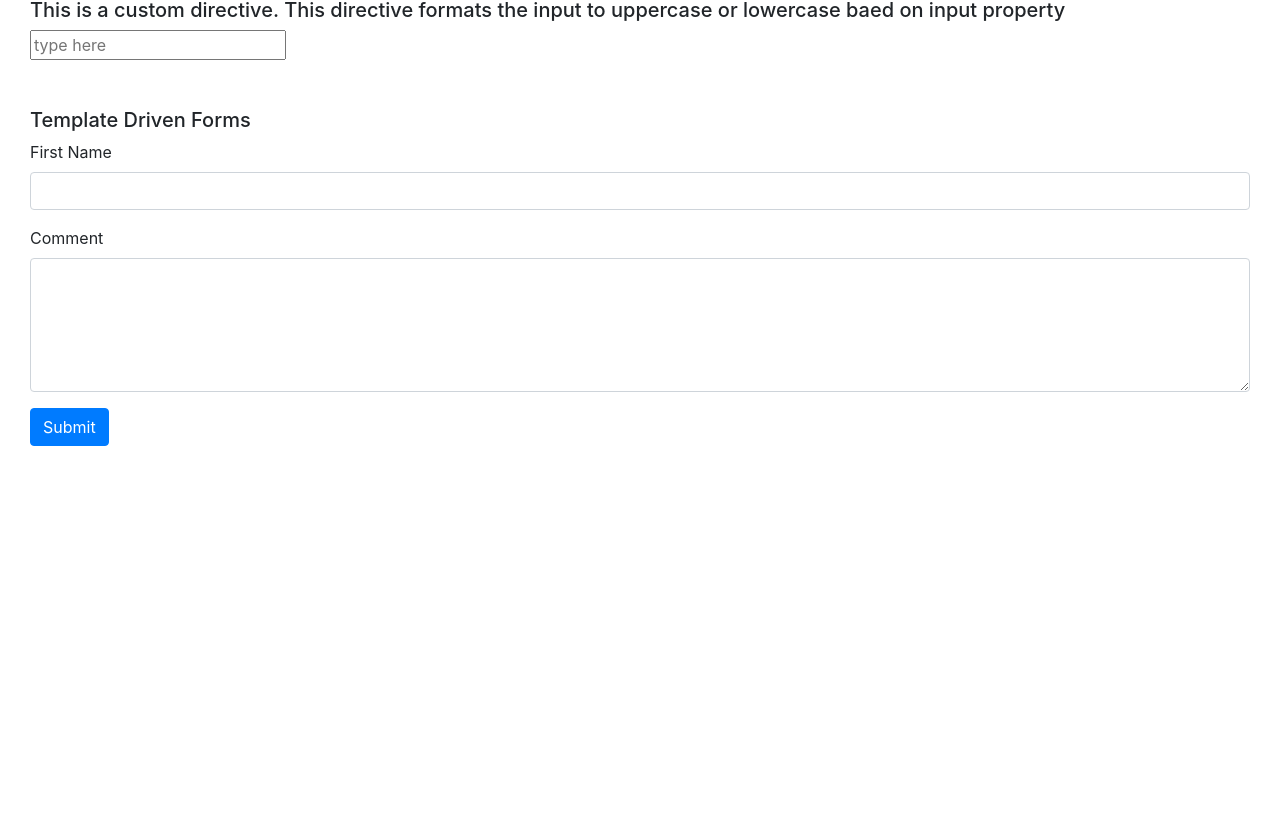
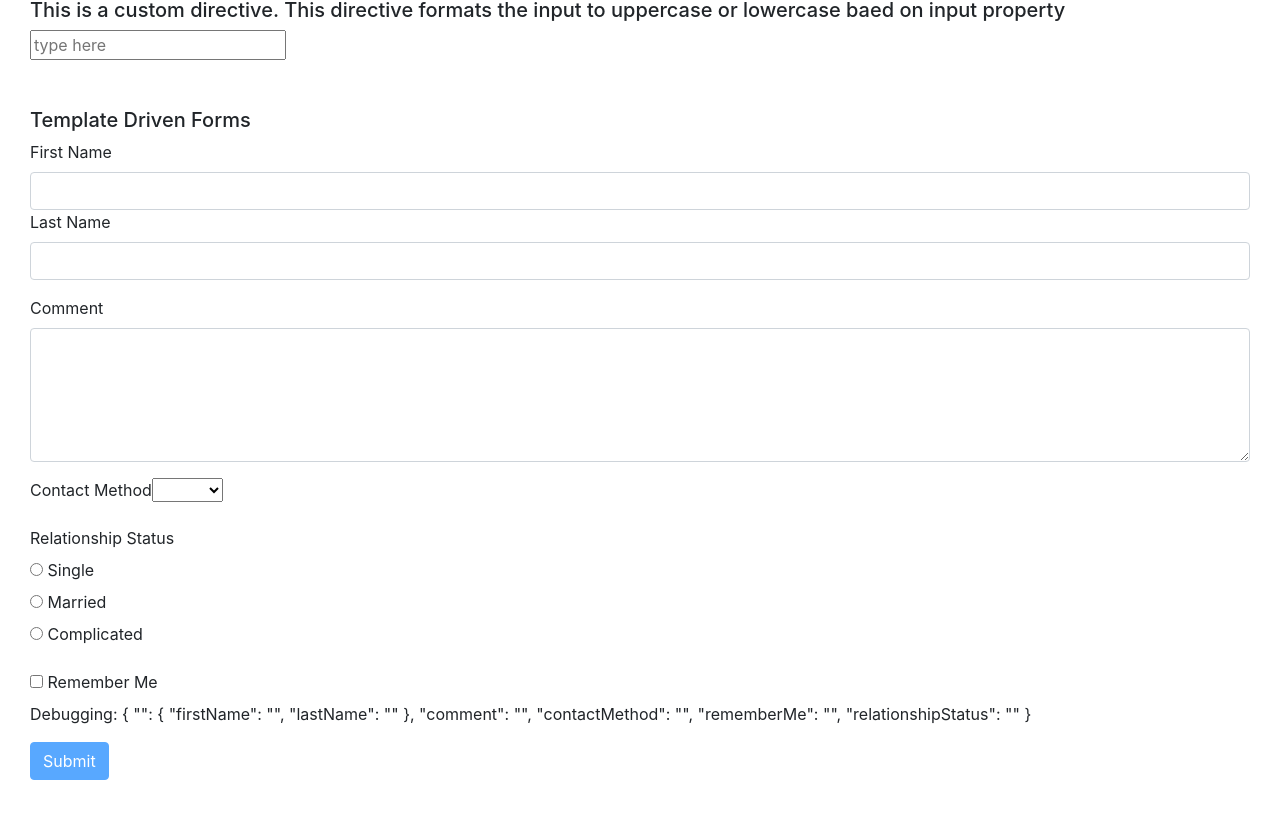
Before and after one commit to jsprodev/learn-angular, an Angular app: page / in a window 1280 px wide. Shown: the part 2111-2929 px from the top of the page. Before the commit the page ends 2635 px from the top, so only its background shows below. Built offline with nearby package versions, Linux system fonts and the light colour scheme.

Commit message:
form validations

```diff
--- a/src/app/app.component.css
+++ b/src/app/app.component.css
@@ -1,7 +1,3 @@
-.bg-red {
-    background-color: red !important;
-}
-
 li.nav-item {
     cursor: pointer;
 }
@@ -9,11 +5,3 @@ li.nav-item {
 ul li {
     padding: 0.5rem 0rem;
 }
-
-.bg-yellow {
-    background: yellow;
-}
-
-.bg-grey {
-    background: grey;
-}
--- a/src/app/app.component.html
+++ b/src/app/app.component.html
@@ -156,28 +156,78 @@
 
 <div>
   <h5>Template Driven Forms</h5>
-  <form>
+  <form ngForm #fTV="ngForm" (ngSubmit)="onFormSubmit(fTV)">  <!-- ngForm Directive (applied by default) -> FormGroup object is created BTS by angular  -->
+    <div ngModelGroup #formGroupTV="ngModelGroup"> <!-- ngModelGroup Directive -> FormGroup object is created BTS by angular, it is aplied to subgroups. It doesent have ngSubmit output, while ngForm Directive has  -->
       <div class="form-group">
         <label for="firstName">First Name</label>
-      <input class="form-control" id="firstName" type="text" name="firstName"
+        <input
+          class="form-control"
+          id="firstName"
+          type="text"
+          name="firstName"
           ngModel
           #firstNameTV="ngModel"
           (change)="onChange(firstNameTV)"
           required
           minlength="3"
           maxlength="15"
-        pattern="hashim">
+          pattern="hashim"> <!-- ngModel Directive -> FormControl object is created BTS by angular  -->
         <div class="alert alert-danger" *ngIf="firstNameTV.touched && firstNameTV.invalid">
           <div *ngIf="firstNameTV.errors.required">First Name is requied</div>
           <div *ngIf="firstNameTV.errors.minlength">Minimum lenght should be {{ firstNameTV.errors.minlength.requiredLength }} characters</div>
           <div *ngIf="firstNameTV.errors.pattern">First Name dosent match the pattern "{{ firstNameTV.errors.pattern.requiredPattern }}"</div>
+        </div>
+        <label for="lastName">Last Name</label>
+        <input
+          class="form-control"
+          id="lastName"
+          type="text"
+          name="lastName"
+          ngModel
+          #lastNameTV="ngModel"
+          (change)="onChange(lastNameTV)"
+          required
+          minlength="3"
+          maxlength="15"
+          pattern="khalid">
+          <div class="alert alert-danger" *ngIf="lastNameTV.touched && lastNameTV.invalid">
+              <div *ngIf="lastNameTV.errors.required">Last Name is requied</div>
+              <div *ngIf="lastNameTV.errors.minlength">Minimum lenght should be {{ lastNameTV.errors.minlength.requiredLength }} characters</div>
+              <div *ngIf="lastNameTV.errors.pattern">First Name dosent match the pattern "{{ lastNameTV.errors.pattern.requiredPattern }}"</div>
+          </div>
       </div>
     </div>
     <div class="form-group">
         <label for="comment">Comment</label>
         <textarea class="form-control" id="comment" name="" cols="20" rows="5" name="comment" ngModel #commentTV="ngModel" (change)="onChange(commentTV)"></textarea>
     </div>
-    <button class="btn btn-primary">Submit</button>
+    <div class="form-group">
+      <label for="contactMethod">Contact Method</label>
+      <select ngModel name="contactMethod">
+        <option *ngFor="let cm of contactMethods" [value]="cm.id"> <!-- use [ngValue]="cm" to display the whole object -->
+          {{ cm.name }}
+        </option>
+      </select>
+    </div>
+    <div class="form-group">
+      <label>Relationship Status</label>
+      <div class="radio" *ngFor="let rs of realtionshipStatus">
+        <label>
+          <input ngModel type="radio" name="relationshipStatus" [value]="rs.id">
+          {{ rs.name }}
+        </label>
+      </div>
+    </div>
+    <div class="checkox">
+      <label>
+        <input type="checkbox" ngModel name="rememberMe">
+        Remember Me
+      </label>
+    </div>
+    <p>
+      Debugging: {{ fTV.value | json }}
+    </p>
+    <button class="btn btn-primary" [disabled]="fTV.invalid">Submit</button>
   </form>
 </div>
 <br><br>
--- a/src/app/app.component.ts
+++ b/src/app/app.component.ts
@@ -37,6 +37,15 @@ export class AppComponent {
         address: null
       }
     };
+  contactMethods = [
+    { id: 1, name: 'Phone'},
+    { id: 2, name: 'Email'},
+  ];
+  realtionshipStatus = [
+    { id:1, name: 'Single'},
+    { id:2, name: 'Married'},
+    { id:3, name: 'Complicated'},
+  ];
 
   constructor(myService: DataService) {
     this.tasks = myService.getTasks();
@@ -95,4 +104,8 @@ export class AppComponent {
     console.log(inputTVP);
   }
 
+  onFormSubmit(p) {
+    console.log(p.value) // value is JSON representation of from input values
+  }
+
 }
--- a/src/styles.css
+++ b/src/styles.css
@@ -24,3 +24,19 @@ body {
 .mt-1 {
     margin-top: 1rem !important;
 }
+
+.bg-red {
+    background-color: red !important;
+}
+
+.bg-yellow {
+    background: yellow;
+}
+
+.bg-grey {
+    background: grey;
+}
+
+.form-control.ng-invalid.ng-touched {
+    border: 2px solid red;
+}
```
Lines whose indentation alone changed are shown as unchanged.
